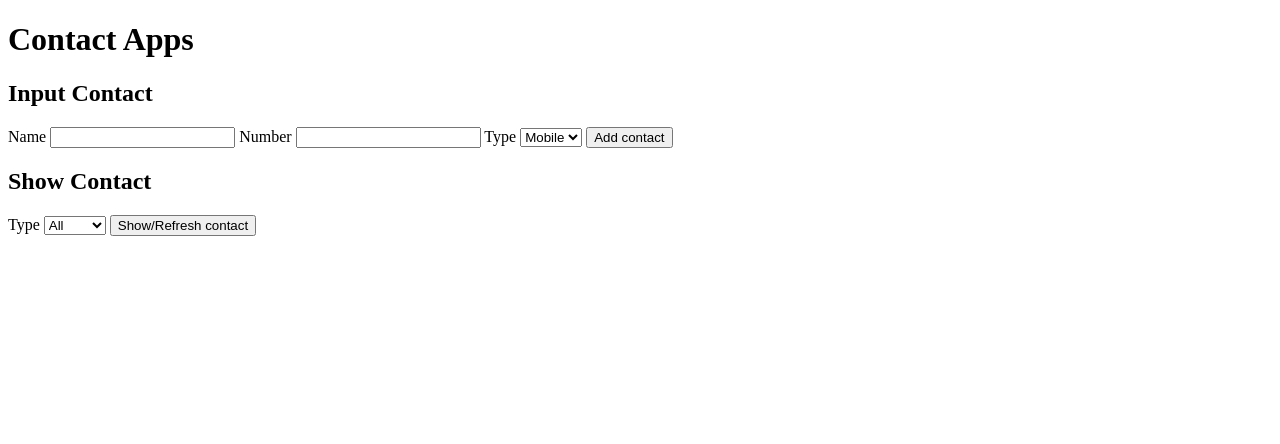
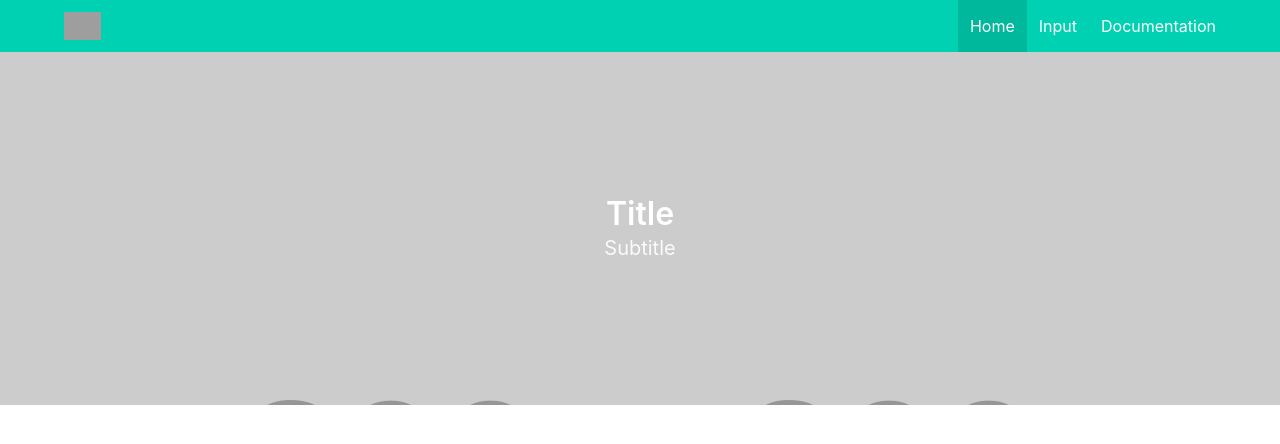
Before and after one commit to soerfaz/Fourhealth, a Flask app: page / in a window 1280 px wide. Shown: the top 444 px of the page. Run offline with Flask 3, Linux system fonts and the light colour scheme; some libraries are stand-ins or nearby versions; grey boxes are pictures that could not be loaded.

Commit message:
update index page

```diff
--- a/src/templates/index.html
+++ b/src/templates/index.html
@@ -1,42 +1,5 @@
-<!DOCTYPE html>
-<html lang="en">
-<head>
-  <meta charset="UTF-8">
-  <meta name="viewport" content="width=device-width, initial-scale=1.0">
-  <title>Contact Apps</title>
-</head>
-<body>
-<header>
-  <h1>Contact Apps</h1>
-</header>
-<main>
-  <form id="inputContactForm">
-    <h2>Input Contact</h2>
-    <label for="inputName">Name</label>
-    <input type="text" id="inputName">
-    <label for="inputNumber">Number</label>
-    <input type="tel" id="inputNumber">
-    <label for="inputType">Type</label>
-    <select id="inputType">
-      <option value="mobile">Mobile</option>
-      <option value="office">Office</option>
-      <option value="other">Other</option>
-    </select>
-    <button>Add contact</button>
-  </form>
-  <form id="showContactForm">
-    <h2>Show Contact</h2>
-    <label for="contactType">Type</label>
-    <select id="contactType">
-      <option value="all">All</option>
-      <option value="mobile">Mobile</option>
-      <option value="office">Office</option>
-      <option value="other">Other</option>
-    </select>
-    <button>Show/Refresh contact</button>
-  </form>
-  <ul id="contacts">
-  </ul>
-</main>
-</body>
-</html>
+{% extends "base.html" %}
+{% block title %} Contact Apps {% endblock title %}
+{% block content %}
+
+{% endblock content %}
```
